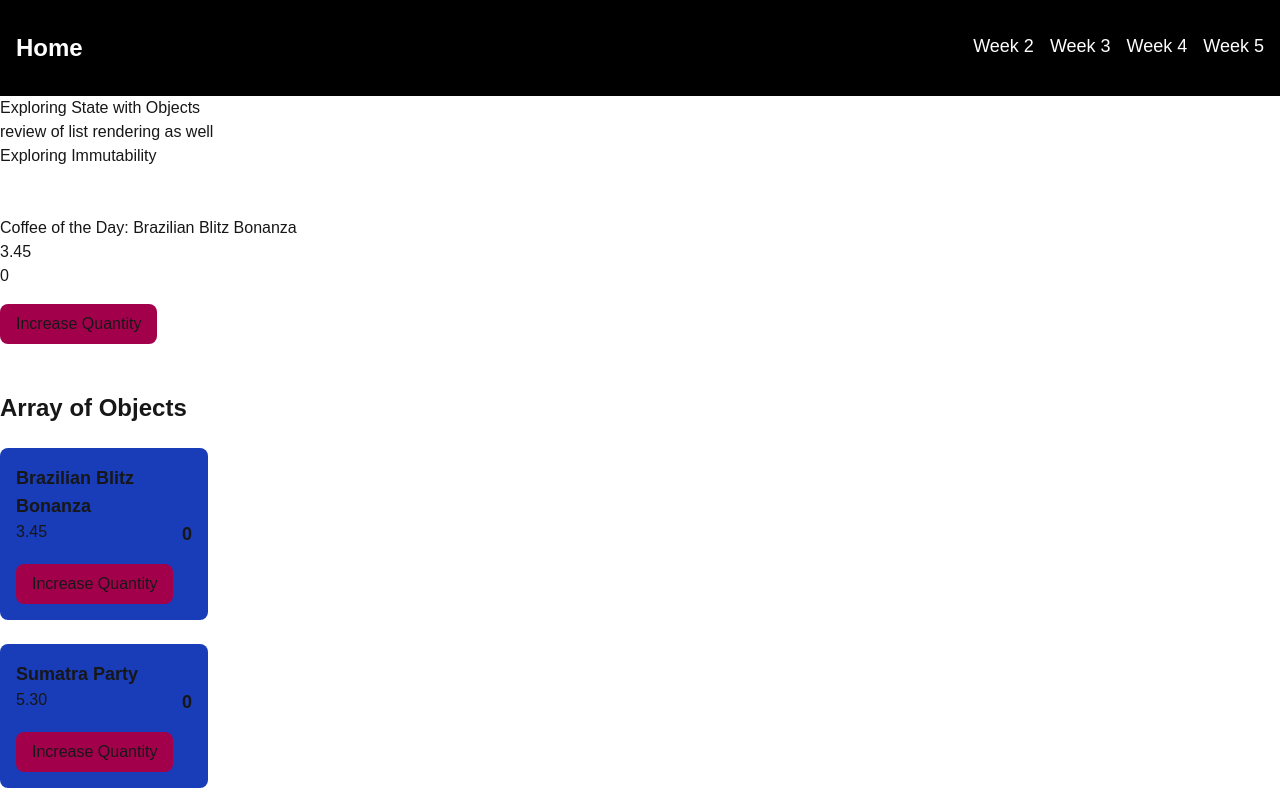
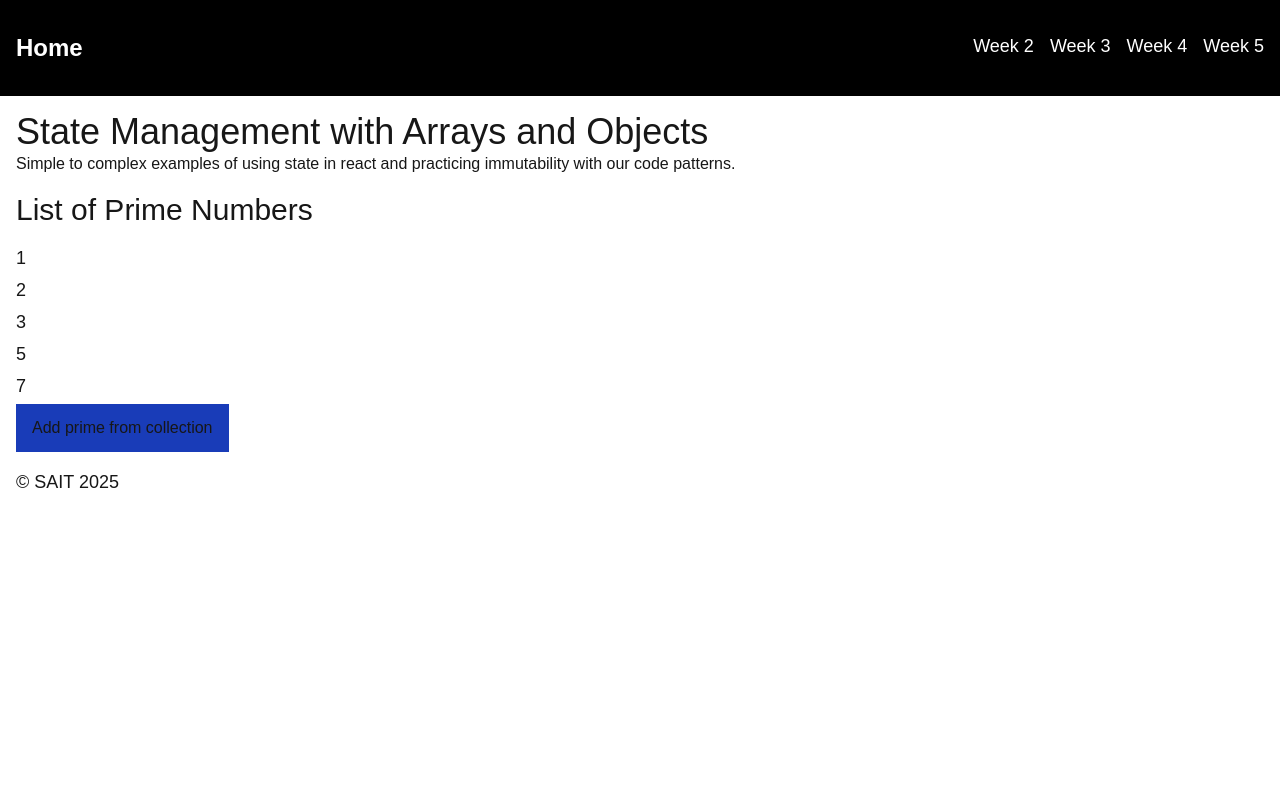
Before and after one commit to louielynmata/cprg-306-demo-site, a Next.js app: page /week-7 in a window 1280 px wide. Shown: the top 800 px of the page. Built offline with nearby package versions, Linux system fonts and the light colour scheme.

Commit message:
simple prime list passing ex
using refs and state and practicing immutability

```diff
--- a/app/week-7/page.js
+++ b/app/week-7/page.js
@@ -1,67 +1,45 @@
 "use client";
-import { useState } from "react";
+import { useState, useRef } from "react";
+export default function Page() {
+  const [primes, setPrimes] = useState([1, 2, 3, 5, 7]);
+  // ref creates a variable that isn't being destroyed and rebuilt the same way as useState
+  const nextPrimesRef = useRef([11, 13, 17, 23, 29]);
 
-export default function Page() {
-  const coffeeVarieties = [
-    { id: 232, name: "Brazilian Blitz Bonanza", cost: "3.45", quantity: 0 },
-    { id: 233, name: "Sumatra Party", cost: "5.30", quantity: 0 },
-    { id: 234, name: "Tiny Tim's Toolshed", cost: "2.20", quantity: 0 },
-  ];
-  const [coffees, setCoffees] = useState([...coffeeVarieties]);
-
-  const [coffeeOfTheDay, setCoffeeOfTheDay] = useState(coffeeVarieties[0]);
-
-  function updateCoffeeOfTheDayQuantity() {
-    setCoffeeOfTheDay({
-      ...coffeeOfTheDay,
-      quantity: coffeeOfTheDay.quantity + 1,
-    });
+  function addPrimesToList() {
+    if (!nextPrimesRef.current?.length) {
+      throw new Error("No more primes available in the next primes array");
+    }
+    setPrimes([...primes, nextPrimesRef.current.shift()]);
   }
 
   return (
-    <main>
-      <header>
-        <h1>Exploring State with Objects</h1>
-        <p>review of list rendering as well</p>
+    <main className="mx-4">
+      <header className="my-4">
+        <h1 className="text-4xl">State Management with Arrays and Objects</h1>
+        <p>
+          Simple to complex examples of using state in react and practicing
+          immutability with our code patterns.
+        </p>
       </header>
       <section>
-        <header>
-          <h2>Exploring Immutability</h2>
+        <header className="my-4">
+          <h2 className="text-3xl">List of Prime Numbers</h2>
         </header>
-        <div className="my-12">
-          <h3>Coffee of the Day: {coffeeOfTheDay.name} </h3>
-          <p>{coffeeOfTheDay.cost}</p>
-          <p>{coffeeOfTheDay.quantity}</p>
+        <div>
+          <ul>
+            {primes.map((prime) => (
+              <li key={prime} className="my-1 text-lg">
+                {prime}
+              </li>
+            ))}
+          </ul>
           <button
-            className="px-4 py-2 mt-4 rounded-lg bg-pink-800 cursor-pointer"
-            onClick={updateCoffeeOfTheDayQuantity}
+            onClick={addPrimesToList}
+            className="px-4 py-3 bg-blue-800 cursor-pointer"
           >
-            Increase Quantity
+            Add prime from collection
           </button>
         </div>
-      </section>
-      <section className="my-4">
-        <h2 className="mb-2 text-2xl font-semibold">Array of Objects</h2>
-        <ul>
-          {coffees.map((coffee) => {
-            return (
-              <li
-                key={coffee.id}
-                className="my-6 w-52 bg-blue-800 p-4 rounded-lg"
-              >
-                <h3 className="font-semibold text-lg">{coffee.name}</h3>
-                <div className="flex justify-between gap-4">
-                  <p>{coffee.cost}</p>
-                  <p className="font-semibold text-lg">{coffee.quantity}</p>
-                </div>
-                {/* TODO: Add stateful button for individual array items */}
-                <button className="px-4 py-2 mt-4 rounded-lg bg-pink-800 cursor-pointer">
-                  Increase Quantity
-                </button>
-              </li>
-            );
-          })}
-        </ul>
       </section>
     </main>
   );
```
